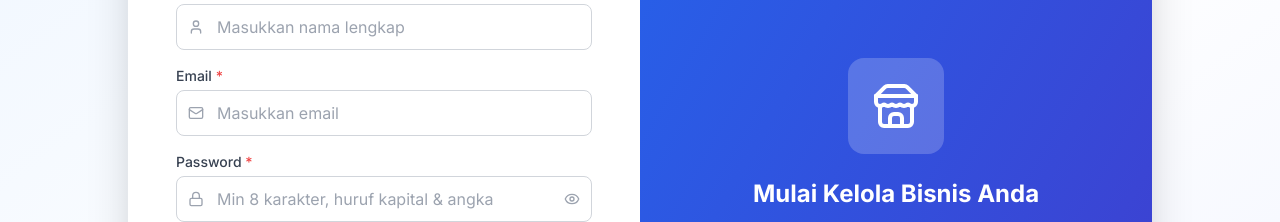
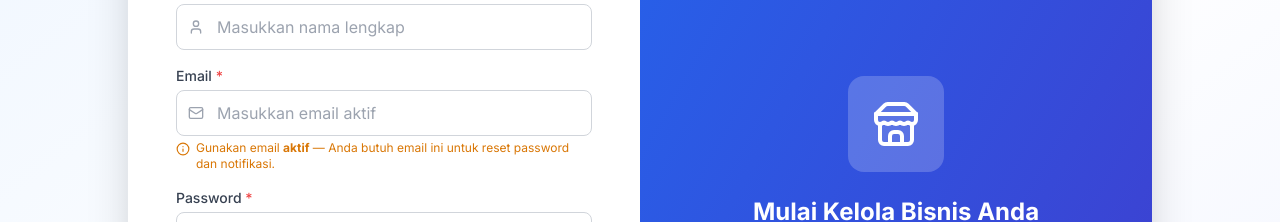
Before and after one commit to iqbal-al10/finance-platform, a Next.js app: page /auth/register in a window 1280 px wide. Shown: the part 212-434 px from the top of the page. Built offline with nearby package versions, Linux system fonts and the light colour scheme; no server answers.

Commit message:
Batch 8D: peringatan email valid di register, users, login

```diff
--- a/src/app/auth/login/page.tsx
+++ b/src/app/auth/login/page.tsx
@@ -14,6 +14,7 @@ import {
   MailWarning,
   Send,
   Loader2,
+  Info,
 } from 'lucide-react'
 import { z } from 'zod'
 
@@ -191,9 +192,6 @@ function LoginContent() {
     }
   }
 
-  // ============================================
-  // RESEND VERIFICATION EMAIL
-  // ============================================
   const handleResendVerification = async () => {
     if (!email) return
 
@@ -604,6 +602,16 @@ function LoginContent() {
                 Kembali ke Login
               </button>
             </div>
+
+            {/* Info: kalau email tidak masuk */}
+            <div className="flex items-start gap-2 pt-3 border-t border-gray-200 text-xs text-gray-500">
+              <Info className="w-4 h-4 flex-shrink-0 mt-0.5 text-blue-500" />
+              <span>
+                Kalau email <strong>tidak terdaftar</strong> atau{' '}
+                <strong>tidak aktif</strong> — link tidak akan terkirim. Hubungi
+                admin/owner kalau tidak terima email.
+              </span>
+            </div>
           </form>
         )}
       </div>
--- a/src/app/auth/register/page.tsx
+++ b/src/app/auth/register/page.tsx
@@ -16,6 +16,7 @@ import {
   ArrowRight,
   Store,
   RefreshCw,
+  Info,
 } from 'lucide-react'
 
 // ============================================
@@ -55,7 +56,6 @@ export default function RegisterPage() {
   const [showConfirmPassword, setShowConfirmPassword] = useState(false)
   const [registered, setRegistered] = useState(false)
 
-  // Flag: user sudah edit slug manual?
   const [slugManuallyEdited, setSlugManuallyEdited] = useState(false)
 
   const [formData, setFormData] = useState({
@@ -70,12 +70,6 @@ export default function RegisterPage() {
   const [errors, setErrors] = useState<Record<string, string>>({})
   const [touched, setTouched] = useState<Record<string, boolean>>({})
 
-  // ============================================
-  // AUTO-GENERATE SLUG
-  // --------------------------------------------
-  // Kalau user belum edit slug manual, auto-generate
-  // dari tenantName setiap kali tenantName berubah.
-  // ============================================
   useEffect(() => {
     if (formData.tenantName && !slugManuallyEdited) {
       const slug = generateSlug(formData.tenantName)
@@ -130,7 +124,6 @@ export default function RegisterPage() {
   const handleChange = (e: React.ChangeEvent<HTMLInputElement>) => {
     const { name, value } = e.target
 
-    // Kalau user ketik di field slug → mark manual
     if (name === 'tenantSlug') {
       setSlugManuallyEdited(true)
     }
@@ -146,9 +139,6 @@ export default function RegisterPage() {
     }
   }
 
-  // ============================================
-  // RESET SLUG KE OTOMATIS
-  // ============================================
   const handleResetSlug = () => {
     setSlugManuallyEdited(false)
     const autoSlug = generateSlug(formData.tenantName || '')
@@ -307,11 +297,20 @@ export default function RegisterPage() {
                       ? 'border-red-400 ring-2 ring-red-200'
                       : 'border-gray-300'
                   }`}
-                  placeholder="Masukkan email"
+                  placeholder="Masukkan email aktif"
                 />
               </div>
               {touched.email && errors.email && (
                 <p className="text-xs text-red-500 mt-1">{errors.email}</p>
+              )}
+              {!touched.email && (
+                <div className="mt-1 flex items-start gap-1.5 text-xs text-amber-600">
+                  <Info className="w-3.5 h-3.5 flex-shrink-0 mt-0.5" />
+                  <span>
+                    Gunakan email <strong>aktif</strong> — Anda butuh email ini
+                    untuk reset password dan notifikasi.
+                  </span>
+                </div>
               )}
             </div>
 
--- a/src/app/users/components/UserFormModal.tsx
+++ b/src/app/users/components/UserFormModal.tsx
@@ -1,7 +1,16 @@
 'use client'
 
 import { useState, useEffect } from 'react'
-import { X, User, Loader2, Mail, Lock, Shield, Store } from 'lucide-react'
+import {
+  X,
+  User,
+  Loader2,
+  Mail,
+  Lock,
+  Shield,
+  Store,
+  Info,
+} from 'lucide-react'
 import { useToast } from '@/hooks/use-toast'
 
 interface Role {
@@ -50,11 +59,6 @@ export function UserFormModal({
 
   // ============================================
   // DETEKSI: Owner edit diri sendiri
-  // --------------------------------------------
-  // Kondisi:
-  //   - Ada editData (mode edit)
-  //   - editData.id === currentUserId (diri sendiri)
-  //   - editData.role.name === 'OWNER'
   // ============================================
   const isOwnerSelfEdit =
     !!editData &&
@@ -67,19 +71,16 @@ export function UserFormModal({
   useEffect(() => {
     if (!isOpen) return
 
-    // Fetch roles
     fetch('/api/roles')
       .then((r) => r.json())
       .then((d) => setRoles(Array.isArray(d) ? d : []))
       .catch(() => setRoles([]))
 
-    // Fetch branches
     fetch('/api/branches')
       .then((r) => r.json())
       .then((d) => setBranches(Array.isArray(d) ? d : []))
       .catch(() => setBranches([]))
 
-    // Load edit data
     if (editData) {
       setFormData({
         name: editData.name || '',
@@ -103,21 +104,13 @@ export function UserFormModal({
 
   // ============================================
   // FILTER ROLES
-  // --------------------------------------------
-  // Sembunyikan OWNER kalau:
-  //   - Sudah ada owner aktif (hasOwner = true)
-  //   - DAN user yang diedit BUKAN owner
-  //
-  // Tampilkan OWNER kalau:
-  //   - Belum ada owner (hasOwner = false) → boleh promosi
-  //   - ATAU user yang diedit MEMANG owner (edit owner existing)
   // ============================================
   const isEditingOwner = editData?.role?.name === 'OWNER'
 
   const availableRoles = roles.filter((r) => {
     if (r.name === 'OWNER') {
-      if (isEditingOwner) return true // edit owner existing → tetap tampil
-      if (hasOwner) return false // sudah ada owner → sembunyikan
+      if (isEditingOwner) return true
+      if (hasOwner) return false
     }
     return true
   })
@@ -283,9 +276,17 @@ export function UserFormModal({
                     setFormData({ ...formData, email: e.target.value })
                   }
                   className="w-full pl-10 pr-3 py-2 border border-gray-300 rounded-lg focus:ring-2 focus:ring-blue-500 focus:border-blue-500"
-                  placeholder="email@example.com"
+                  placeholder="email@example.com (harus aktif)"
                   required
                 />
+              </div>
+              <div className="mt-1 flex items-start gap-1.5 text-xs text-amber-600">
+                <Info className="w-3.5 h-3.5 flex-shrink-0 mt-0.5" />
+                <span>
+                  Gunakan email <strong>aktif</strong> — user butuh email ini
+                  untuk reset password sendiri. Kalau email fake, user harus
+                  hubungi Anda untuk reset.
+                </span>
               </div>
             </div>
 
@@ -330,7 +331,6 @@ export function UserFormModal({
                   required
                 >
                   {isOwnerSelfEdit ? (
-                    // Owner edit diri sendiri → hanya tampil OWNER (readonly)
                     <option value="OWNER">OWNER — Pemilik Bisnis</option>
                   ) : (
                     availableRoles.map((r) => (
```
